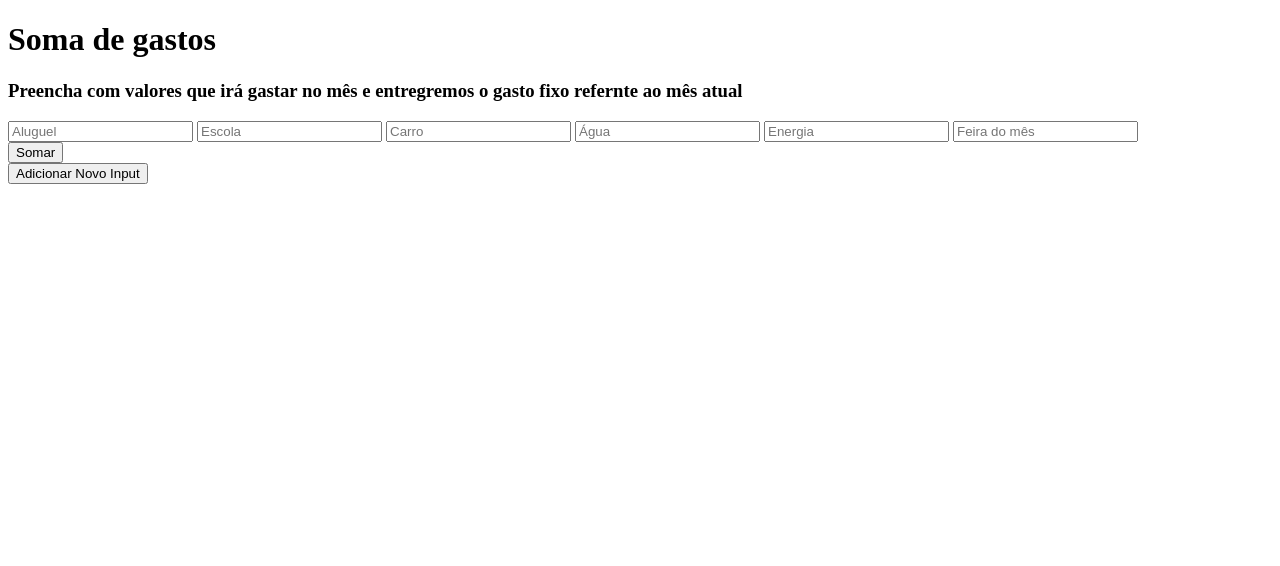
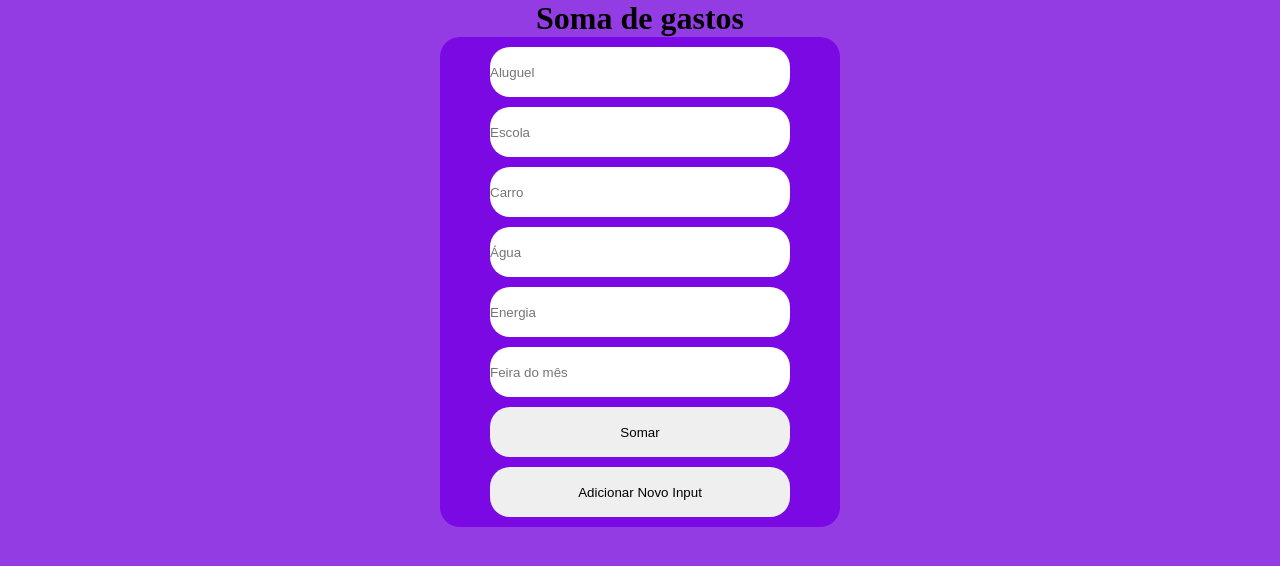
Before and after one commit to andtps/SomaDeGastos, a plain HTML site: page index.html in a window 1280 px wide. Drawn offline with nearby package versions, Linux system fonts and the light colour scheme.

Commit message:
adicionado arquivo css ao projeto

```diff
--- a/index.html
+++ b/index.html
@@ -3,13 +3,12 @@
 <head>
     <meta charset="UTF-8">
     <meta name="viewport" content="width=device-width, initial-scale=1.0">
-    <style ></style>
+    <link rel="stylesheet" href="main.css">
     <title>Soma de gastos</title>
 </head>
 <body>
     <header>
         <h1>Soma de gastos</h1>
-        <h3>Preencha com valores que irá gastar no mês e entregremos o gasto fixo refernte ao mês atual</h3>
     </header>
     <div class="form-somas">
         <form  id="form">
--- /dev/null
+++ b/main.css
@@ -0,0 +1,41 @@
+*{
+    margin: 0;
+    padding: 0;
+    box-sizing: border-box;
+}
+
+body{
+    background-color: rgb(147, 60, 228);
+}
+
+.form-somas{
+    display: flex;
+    justify-content: center;
+
+}
+
+form{
+    display: flex;
+    justify-content: center;
+    background-color: rgb(122, 9, 228);
+    width: 400px;
+    border-radius: 20px;
+}
+
+input, button{
+    display: block;
+    padding: auto;
+    width: 300px;
+    height: 50px;
+    margin:10px;
+    border-radius: 20px;
+    border: 0px;
+}
+
+button{
+    cursor: pointer;
+}
+
+h1{
+    text-align: center;
+}
```
